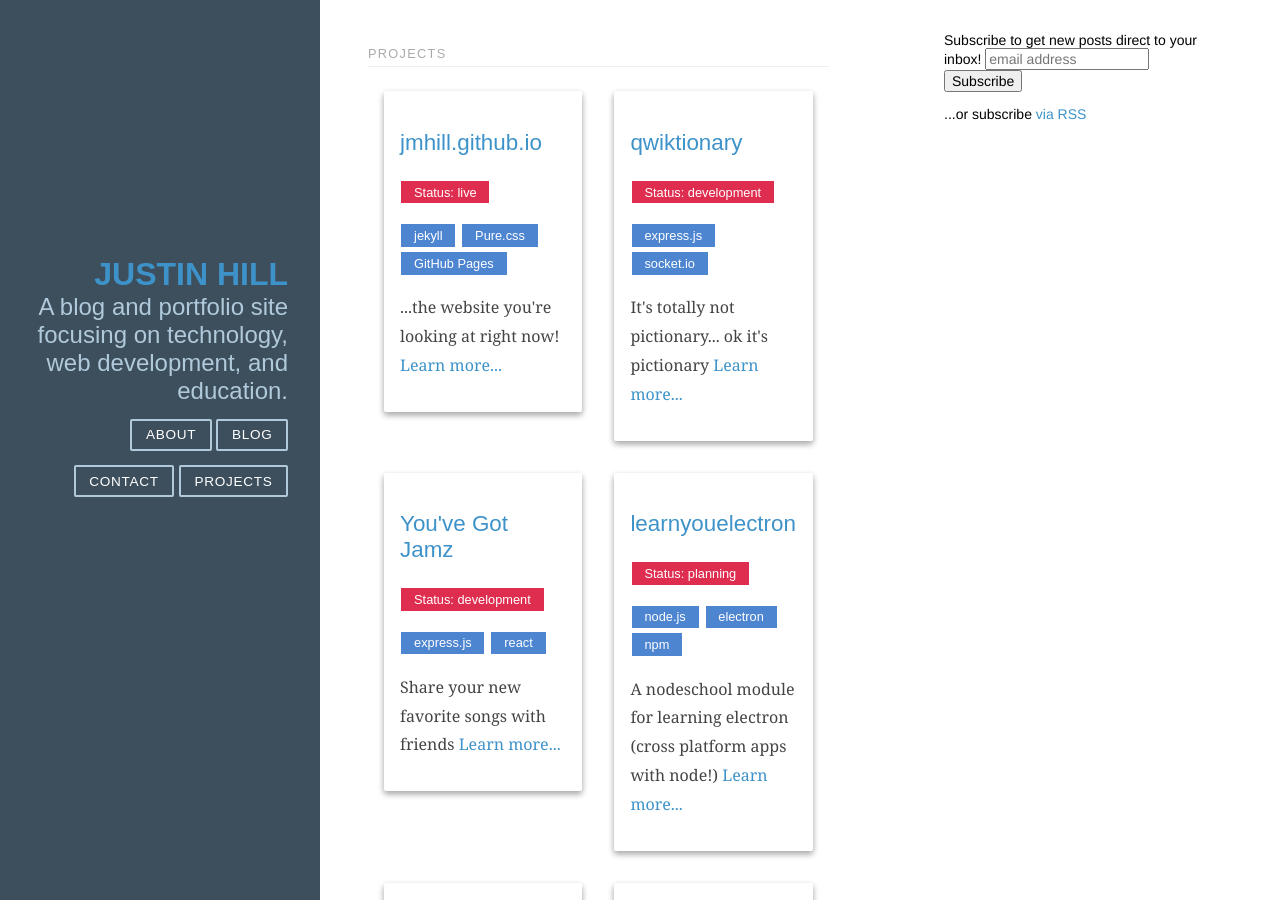
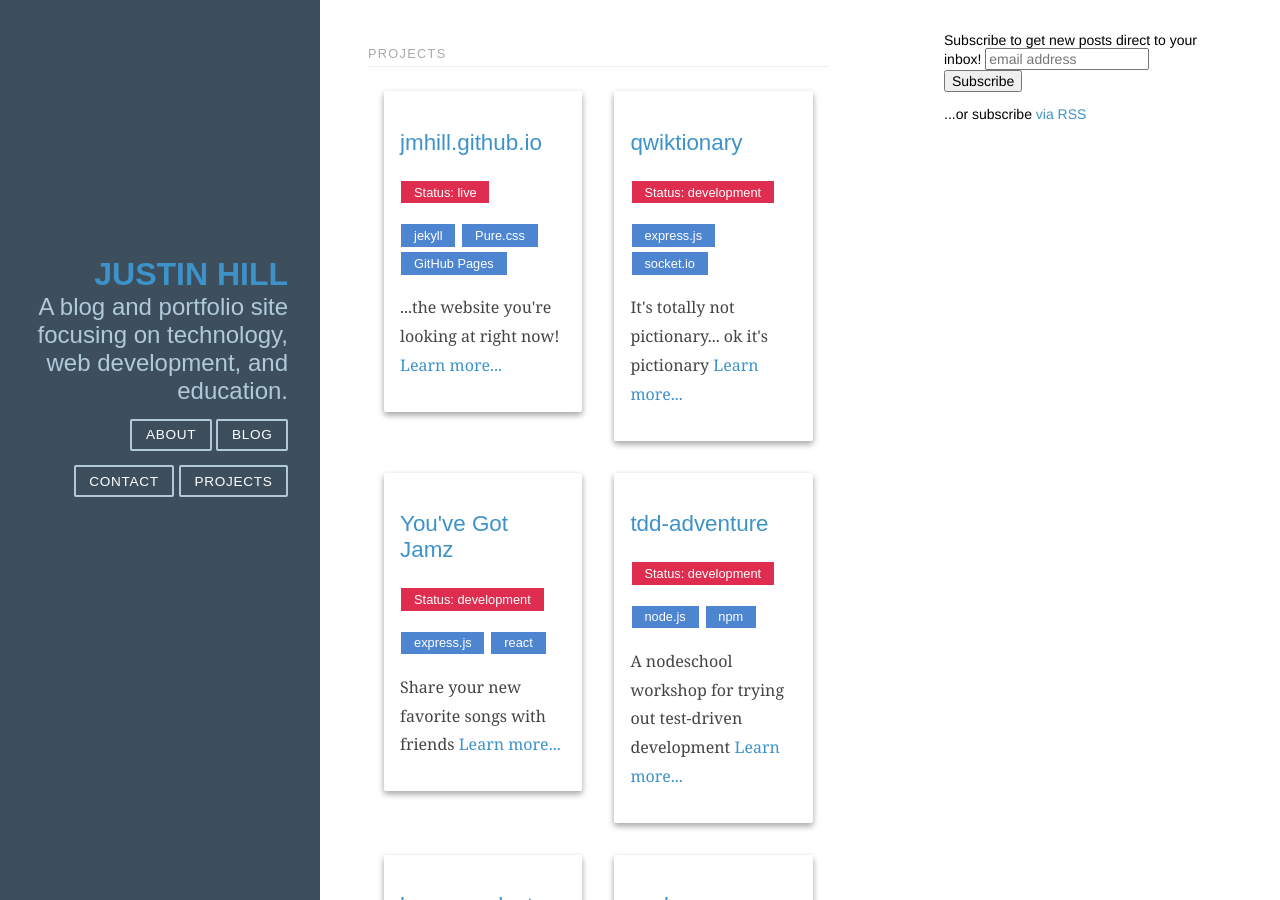
Before and after one commit to JMHill/JMHill.github.io, a Jekyll site: the page built from projects.html, in a window 1280 px wide and 900 px high. Built offline with Jekyll 4.4.1, drawn with Linux system fonts in a browser that asks for light colours; comment, search, counter and statistics services are not loaded.

Commit message:
Add tdd-adventure project

```diff
--- a/_data/projects.json
+++ b/_data/projects.json
@@ -34,6 +34,18 @@
     "techs": [
       "express.js",
       "socket.io"
+    ]
+  },
+  "tdd-adventure": {
+    "name": "tdd-adventure",
+    "description": "A nodeschool workshop for trying out test-driven development",
+    "status": "development",
+    "github_repo": "https://github.com/jmhill/tdd-adventure",
+    "issues": ,
+    "live_app_url": "https://www.npmjs.com/package/tdd-adventure",
+    "techs": [
+      "node.js",
+      "npm"
     ]
   },
   "learnyouelectron": {
--- /dev/null
+++ b/_projects/tdd-adventure.md
@@ -0,0 +1,14 @@
+---
+project: tdd-adventure
+tag: tdd-adventure
+priority: 2
+published: true
+---
+
+Recently, I've been volunteering as a mentor/guide at the [nodeschool](http://nodeschool.io) workshops that are held in Rosslyn as part of the [node.dc](http://www.meetup.com/node-dc/) meetup.
+
+Nodeschool is a great environment for people of all skill and experience levels to get together and learn more about node. At any given meetup, we might have participants who have been programming for decades, to current college or high school students, to recent bootcamp graduates. The idea behind nodeschool is to provide a series of community-developed, open source tutorials delivered via command line interface. I personally love this format, as it encourages people to work in an environment similar to the environment in which they might actually be working, as opposed to within a web-based ui or other tool that keeps the user from getting comfortable running the code on their individual machine.
+
+One thing that I noticed, however, is that many people just starting out with programming (or even, in some cases, people who are recent graduates of bootcamps or other formal programs) tend to be a little skittish on the command line. The normal workflow for a nodeschool workshop is that you receive a description of a problem to solve, code up a solution, and then attempt to verify your solution using a simple command line instruction. For whatever reason, workshop students tend to spend a lot of time looking at their code without running the verify command - depriving themselves of the useful feedback provided when the nodeschool runs tests against their solution.
+
+I decided that, as an experiment, it would be fun to create a workshop that tries to acquaint students with some of the key concepts of test-driven development. The hopeful outcome would be that students get into a better flow of writing code, running it against tests, and using the test feedback to ensure that they are headed in the right direction, encouraging behavior that creates a tighter learning feedback loop.
```
Also changed, not shown: _projects/learnyouelectron.md (+1 -1 lines).
